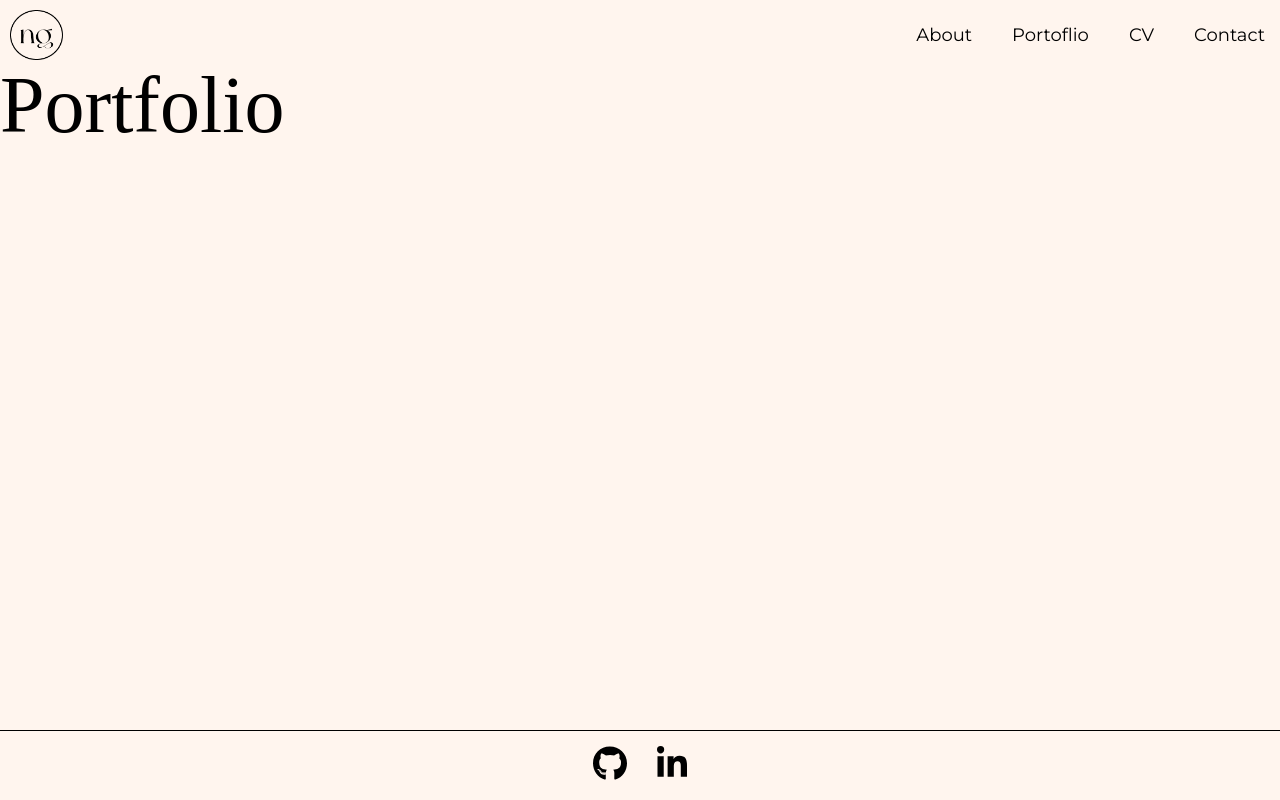
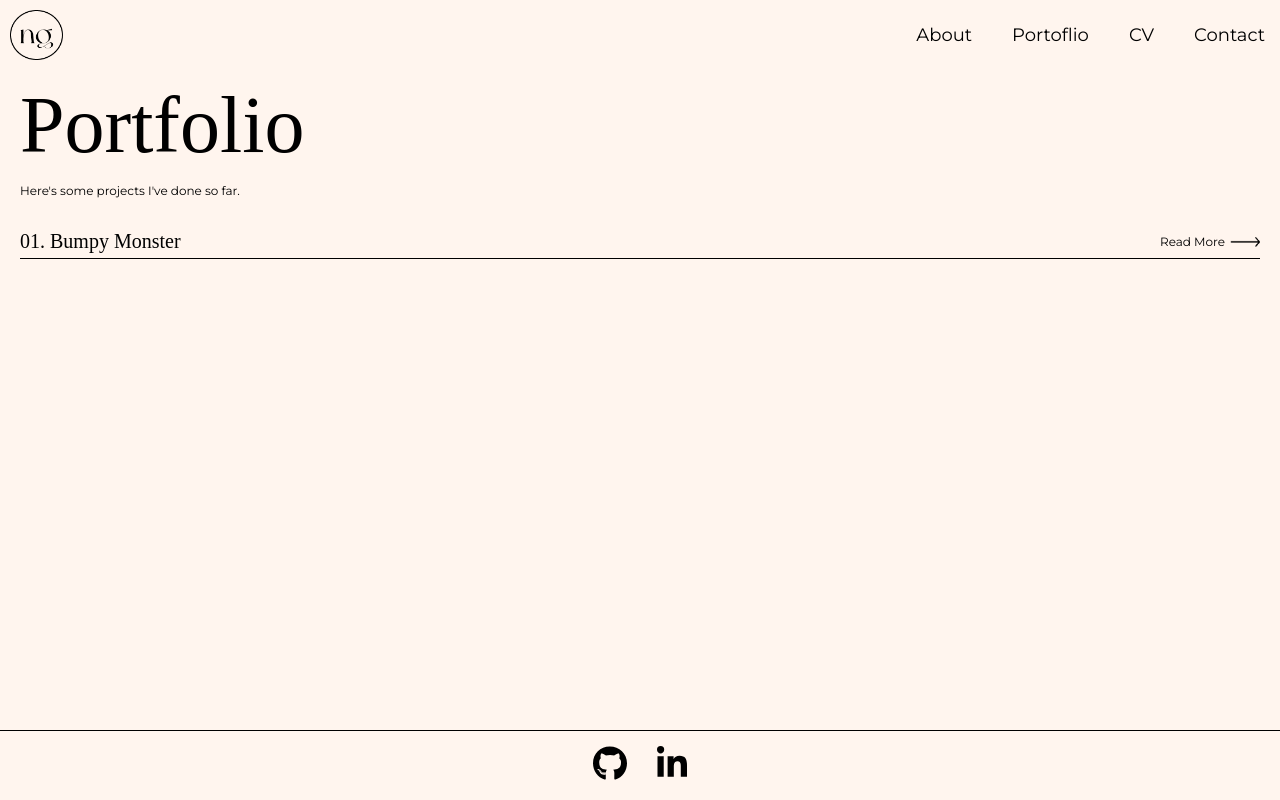
Before and after one commit to nathaliegustafsson/portfolio, a React (Vite) app: page /portfolio in a window 1280 px wide. Built offline with nearby package versions, Linux system fonts and the light colour scheme.

Commit message:
add content to portfolio

```diff
--- a/src/components/Portfolio.tsx
+++ b/src/components/Portfolio.tsx
@@ -1,13 +1,57 @@
-import styled from "styled-components";
-import { media } from "../styles/breakpoints";
+import styled from 'styled-components';
+import { media } from '../styles/breakpoints';
 
 function Portfolio() {
 	return (
+		<BigContainer>
+			<Container>
+				<div>
 					<Title>Portfolio</Title>
-    )
+					<InfoText>Here's some projects I've done so far.</InfoText>
+				</div>
+				<ProjectsContainer>
+					<ProjectList>
+						<div style={{ display: 'flex', gap: '5px' }}>
+							<div>
+								<ProjectNumber>01.</ProjectNumber>
+							</div>
+							<div>
+								<ProjectName>Bumpy Monster</ProjectName>
+							</div>
+						</div>
+						<div
+							style={{
+								display: 'flex',
+								gap: '5px',
+								alignItems: 'center',
+							}}
+						>
+							<ReadMoreLink>Read More</ReadMoreLink>
+							<Arrow src="/Arrow.png" alt="" />
+						</div>
+					</ProjectList>
+					<Line />
+				</ProjectsContainer>
+			</Container>
+		</BigContainer>
+	);
 }
 
 // Styling
+const BigContainer = styled.div`
+	display: flex;
+	flex-direction: column;
+	height: 100%;
+	width: auto;
+	padding: 20px;
+`;
+
+const Container = styled.div`
+	display: flex;
+	flex-direction: column;
+	gap: 20px;
+`;
+
 const Title = styled.h1`
 	display: inline-block;
 	font-family: 'NewYork';
@@ -29,4 +73,55 @@ const Title = styled.h1`
 	}
 `;
 
+const InfoText = styled.p`
+	font-family: 'Montserrat';
+	font-size: 12px;
+`;
+
+const ProjectsContainer = styled.div`
+	display: flex;
+	flex-direction: column;
+	gap: 5px;
+`;
+
+const ProjectList = styled.div`
+	display: flex;
+	justify-content: space-between;
+
+	&:hover {
+		font-style: italic;
+		cursor: pointer;
+	}
+`;
+
+const ProjectNumber = styled.div`
+	margin: 0;
+	font-family: 'NewYork';
+	font-size: 20px;
+`;
+
+const ProjectName = styled.h4`
+	margin: 0;
+	font-family: 'NewYork';
+	font-weight: 400;
+	font-size: 20px;
+`;
+
+const ReadMoreLink = styled.p`
+	margin: 0;
+	font-family: 'Montserrat';
+	font-size: 12px;
+`;
+
+const Arrow = styled.img`
+	width: 30px;
+	height: 10px;
+`;
+
+const Line = styled.div`
+	background-color: black;
+	width: 100%;
+	height: 1px;
+`;
+
 export default Portfolio;
```
Lines whose indentation alone changed are shown as unchanged.
